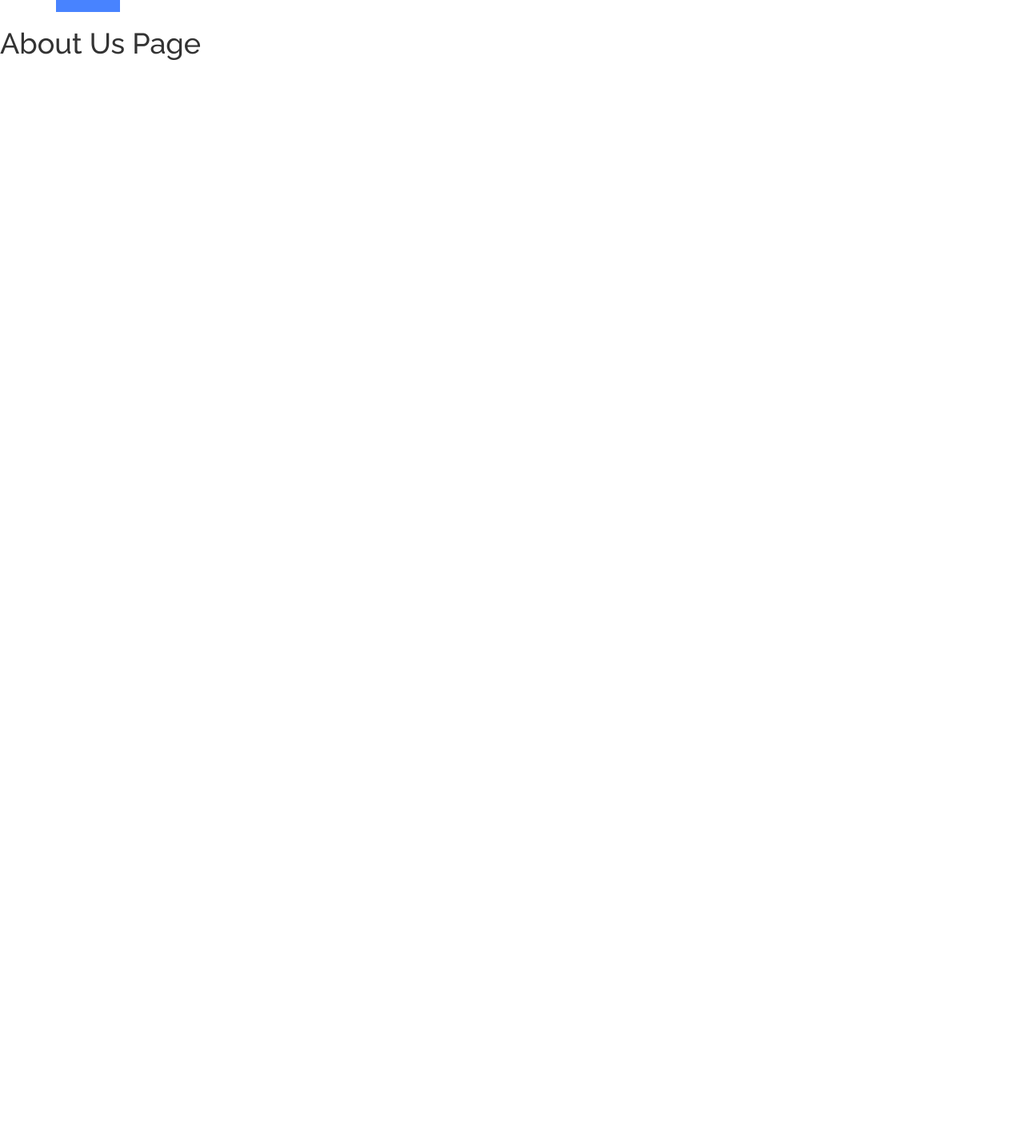
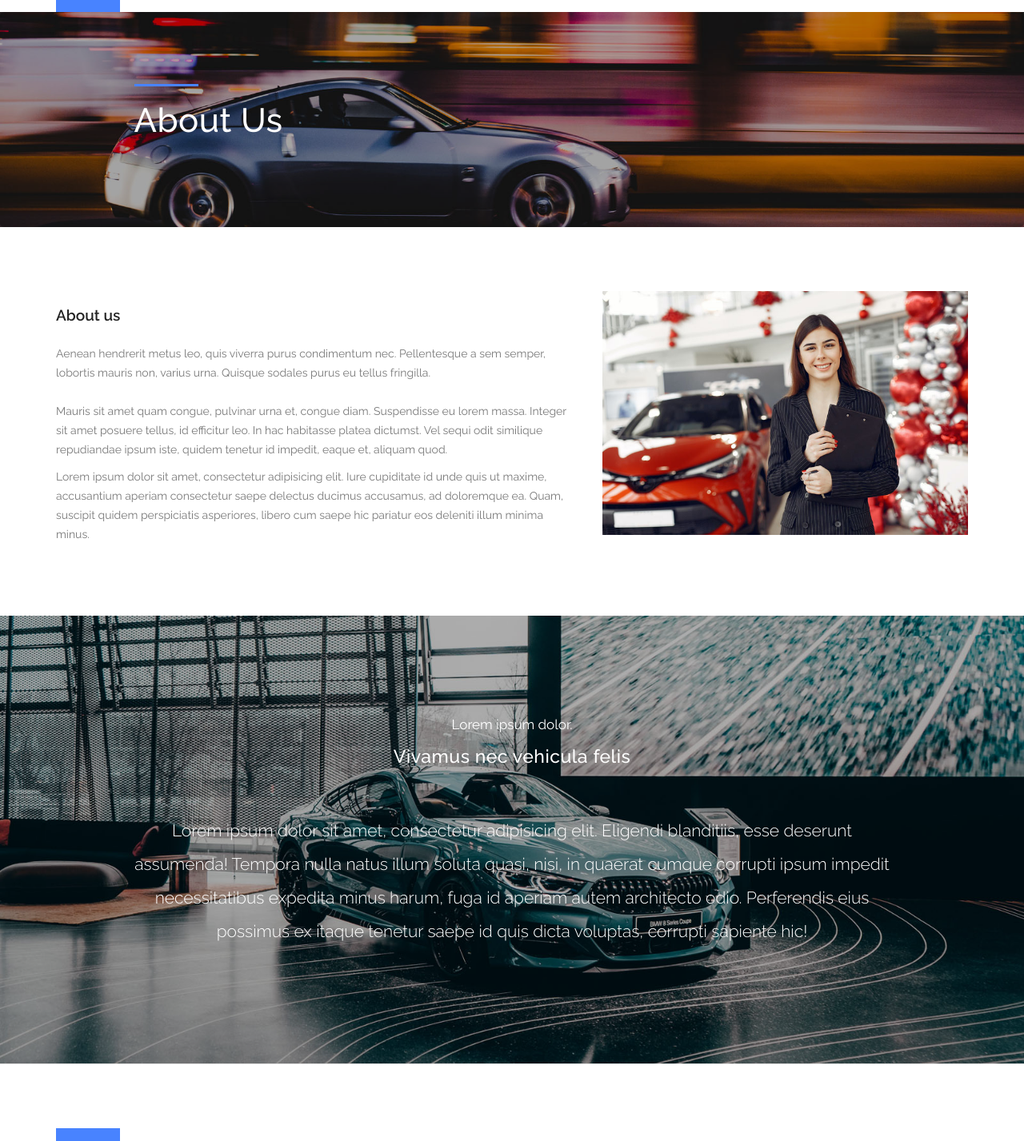
Before and after one commit to karthickvkumar/carvan-react, a React (Create React App) app: page /AboutUs in a window 1280 px wide. Shown: the part 85-1512 px from the top of the page at 80% size. Before the commit the page ends 800 px from the top, so only its background shows below. Built offline with nearby package versions, Linux system fonts and the light colour scheme; a web font is replaced by a local one.

Commit message:
about us page completed

```diff
--- a/src/css/style.css
+++ b/src/css/style.css
@@ -1337,5 +1337,5 @@ main > section:nth-child(even) {
 }
 
 .user-img{
-  width: 350px;
+  max-width: 100%;
 }
--- a/src/pages/About-us.js
+++ b/src/pages/About-us.js
@@ -1,11 +1,68 @@
 import React from 'react'
+import Footer from '../componenets/Footer';
 import Header from '../componenets/Header';
 
 function AboutUs() {
+  const bannerImg = require("../img/banner-image-3-1920x300.jpg");
+
   return (
     <div>
       <Header></Header>
-      <h1>About Us Page</h1>
+      <section className="banner banner-secondary" id="top" style={{backgroundImage : `url(${bannerImg})`}}>
+        <div class="container">
+            <div class="row">
+                <div class="col-md-10 col-md-offset-1">
+                    <div class="banner-caption">
+                        <div class="line-dec"></div>
+                        <h2>About Us</h2>
+                    </div>
+                </div>
+            </div>
+        </div>
+    </section>
+
+    <main>
+
+      <section class="our-services">
+            <div class="container">
+                <div class="row">
+                    <div class="col-md-7">
+                        <div class="left-content">
+                            <br />
+                            <h4>About us</h4>
+                            <p>Aenean hendrerit metus leo, quis viverra purus condimentum nec. Pellentesque a sem semper, lobortis mauris non, varius urna. Quisque sodales purus eu tellus fringilla.<br/><br/>Mauris sit amet quam congue, pulvinar urna et, congue diam. Suspendisse eu lorem massa. Integer sit amet posuere tellus, id efficitur leo. In hac habitasse platea dictumst. Vel sequi odit similique repudiandae ipsum iste, quidem tenetur id impedit, eaque et, aliquam quod.</p>
+
+                            <p>Lorem ipsum dolor sit amet, consectetur adipisicing elit. Iure cupiditate id unde quis ut maxime, accusantium aperiam consectetur saepe delectus ducimus accusamus, ad doloremque ea. Quam, suscipit quidem perspiciatis asperiores, libero cum saepe hic pariatur eos deleniti illum minima minus.</p>
+                        </div>
+                    </div>
+                    <div class="col-md-5">
+                        <img src={require("../img/about-1-720x480.jpg")} class="img-fluid user-img" alt="" />
+                    </div>
+                </div>
+            </div>
+        </section>
+
+        <section id="video-container">
+            <div class="video-overlay"></div>
+            <div class="video-content">
+                <div class="inner">
+                      <div class="section-heading">
+                          <span>Lorem ipsum dolor.</span>
+                          <h2>Vivamus nec vehicula felis</h2>
+                      </div>
+
+                      <div class="container">
+                        <div class="row">
+                            <div class="col-lg-10 col-lg-offset-1">
+                                <p class="lead">Lorem ipsum dolor sit amet, consectetur adipisicing elit. Eligendi blanditiis, esse deserunt assumenda! Tempora nulla natus illum soluta quasi, nisi, in quaerat cumque corrupti ipsum impedit necessitatibus expedita minus harum, fuga id aperiam autem architecto odio. Perferendis eius possimus ex itaque tenetur saepe id quis dicta voluptas, corrupti sapiente hic!</p>
+                            </div>
+                        </div>
+                      </div>
+                </div>
+            </div>
+        </section>
+    </main>
+    <Footer></Footer>
     </div>
   )
 }
```
